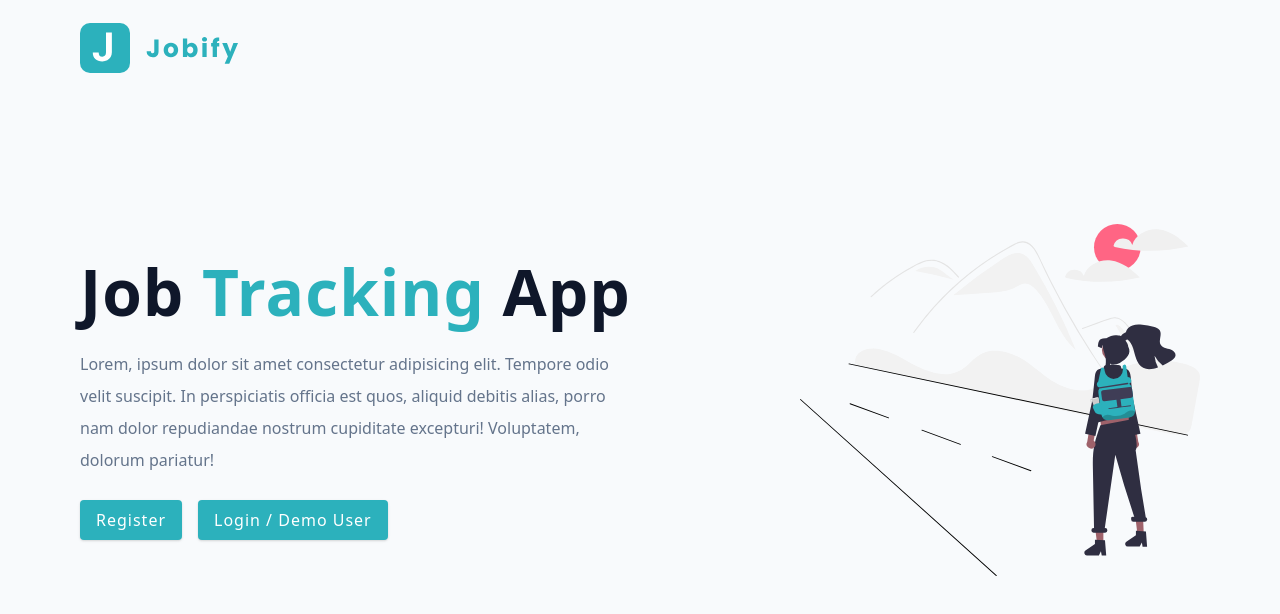
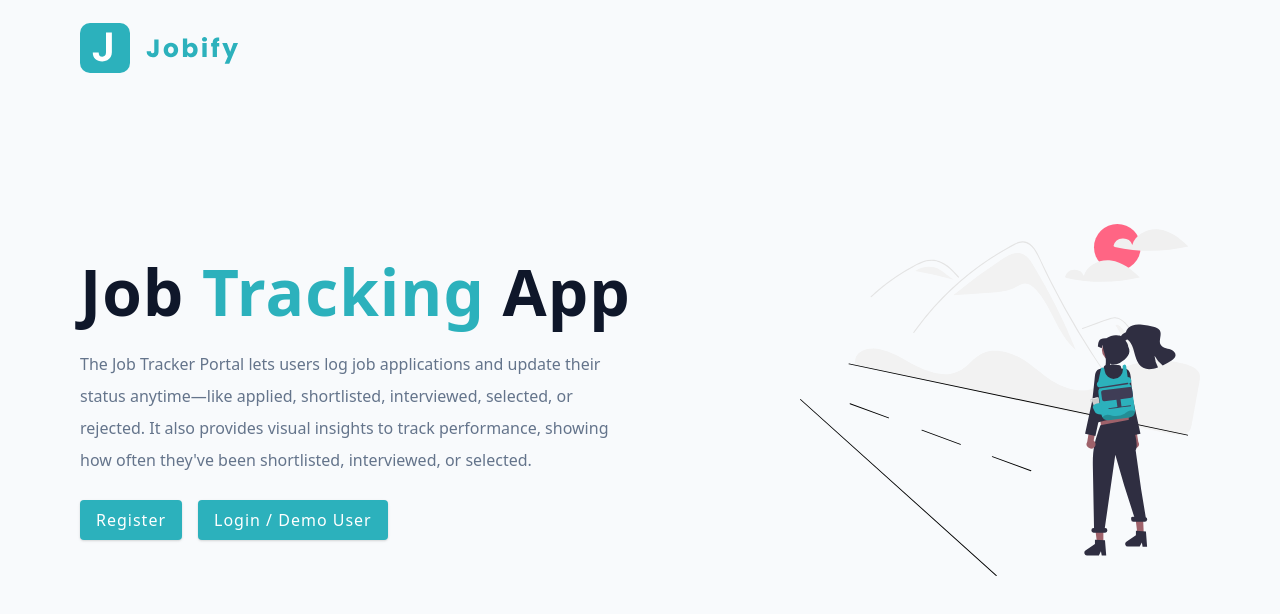
Before and after one commit to prajapatihet/HuntJobs, a React (Vite) app in the folder client/: page / in a window 1280 px wide. Shown: the top 614 px of the page. Built offline with nearby package versions, Linux system fonts and the light colour scheme.

Commit message:
text-optimized

```diff
--- a/client/src/pages/Landing.jsx
+++ b/client/src/pages/Landing.jsx
@@ -15,10 +15,7 @@ const Landing = () => {
             Job <span>tracking</span> app
           </h1>
           <p>
-            Lorem, ipsum dolor sit amet consectetur adipisicing elit. Tempore
-            odio velit suscipit. In perspiciatis officia est quos, aliquid
-            debitis alias, porro nam dolor repudiandae nostrum cupiditate
-            excepturi! Voluptatem, dolorum pariatur!
+            The Job Tracker Portal lets users log job applications and update their status anytime—like applied, shortlisted, interviewed, selected, or rejected. It also provides visual insights to track performance, showing how often they've been shortlisted, interviewed, or selected.
           </p>
           <Link to="/register" className="btn register-link">
             Register
```
